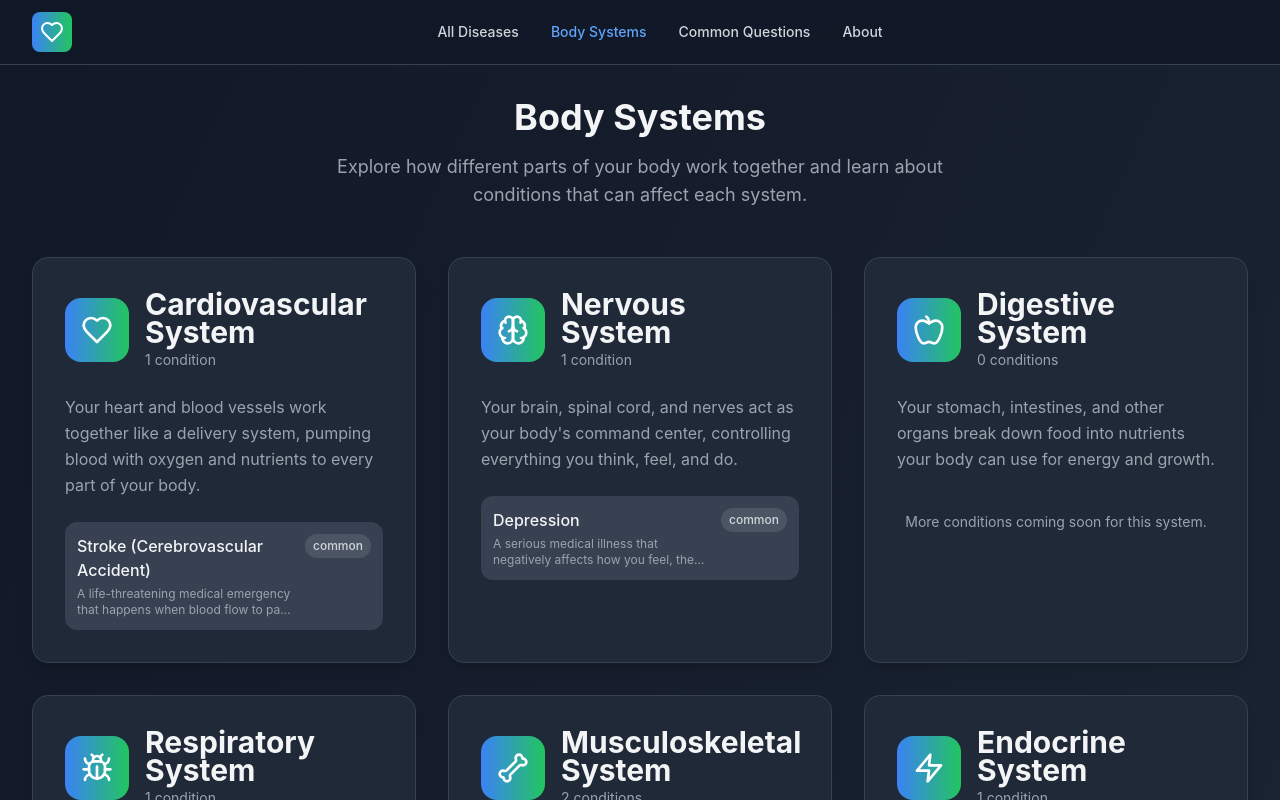
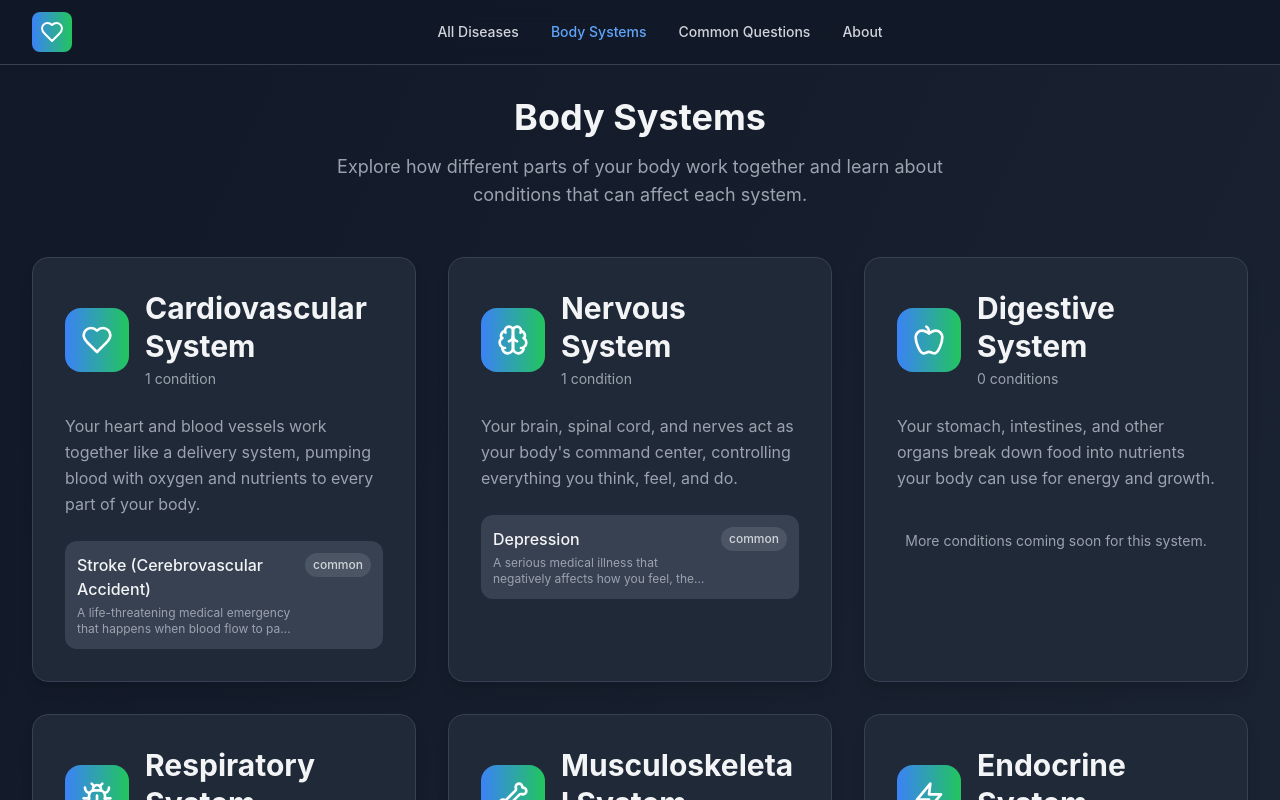
Before and after one commit to milappatel1/HealthGuide, a React (Vite) app: page /body-systems in a window 1280 px wide. Shown: the top 800 px of the page. Built offline with nearby package versions, Linux system fonts and the light colour scheme.

Commit message:
Update BodySystems.tsx

```diff
--- a/src/pages/BodySystems.tsx
+++ b/src/pages/BodySystems.tsx
@@ -54,7 +54,7 @@ const BodySystems: React.FC = () => {
                   <IconComponent className="h-8 w-8 text-white" />
                 </div>
                 <div className="flex-1 min-w-0">
-                  <h2 className="text-base sm:text-lg font-bold text-gray-900 dark:text-gray-100 group-hover:text-blue-600 dark:group-hover:text-blue-400 transition-colors">
+                  <h2 className="text-2xl font-bold text-gray-900 dark:text-gray-100 group-hover:text-blue-600 dark:group-hover:text-blue-400 transition-colors break-words leading-tight">
                     {system.name}
                   </h2>
                   <div className="text-sm text-gray-500 dark:text-gray-400 mt-1">
```
